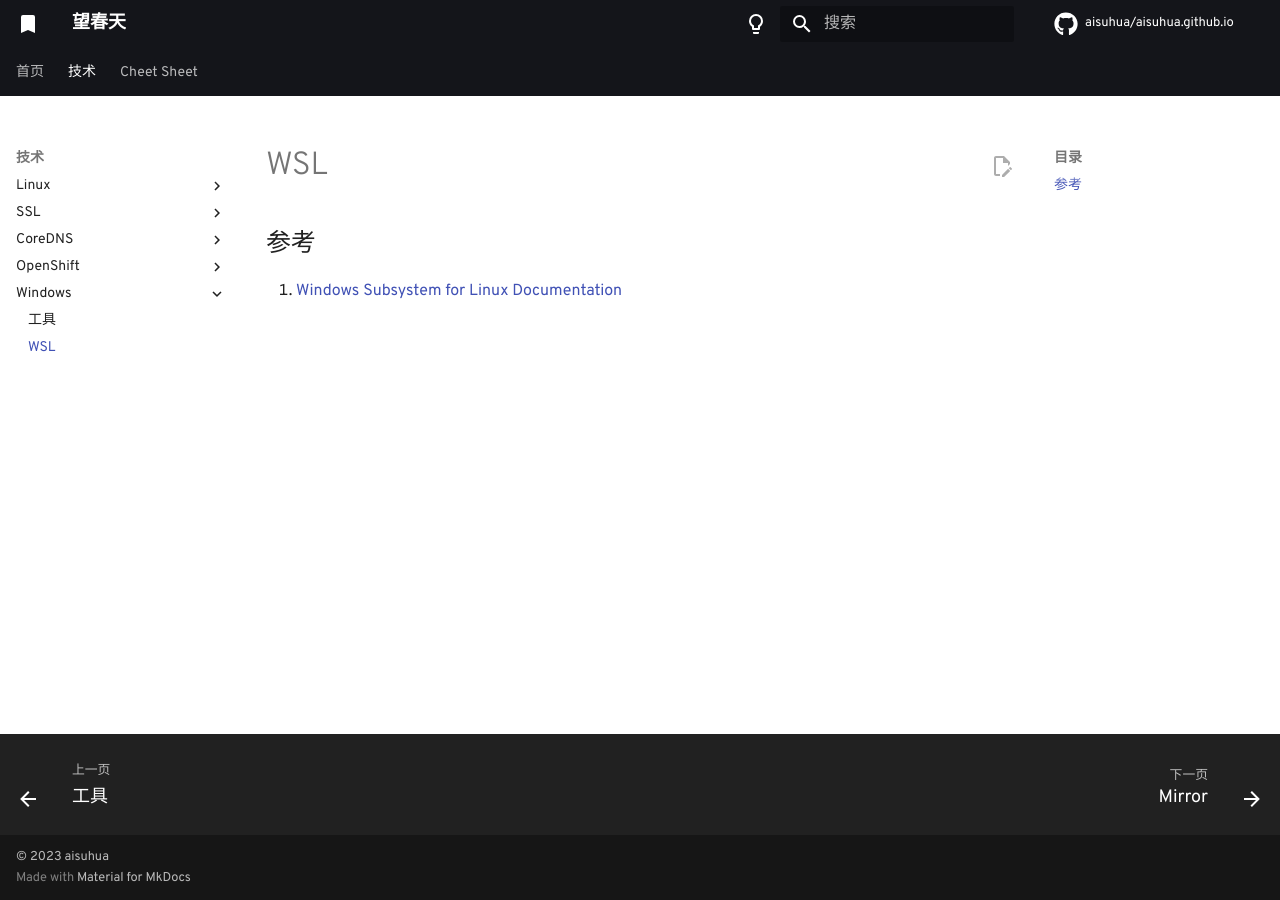
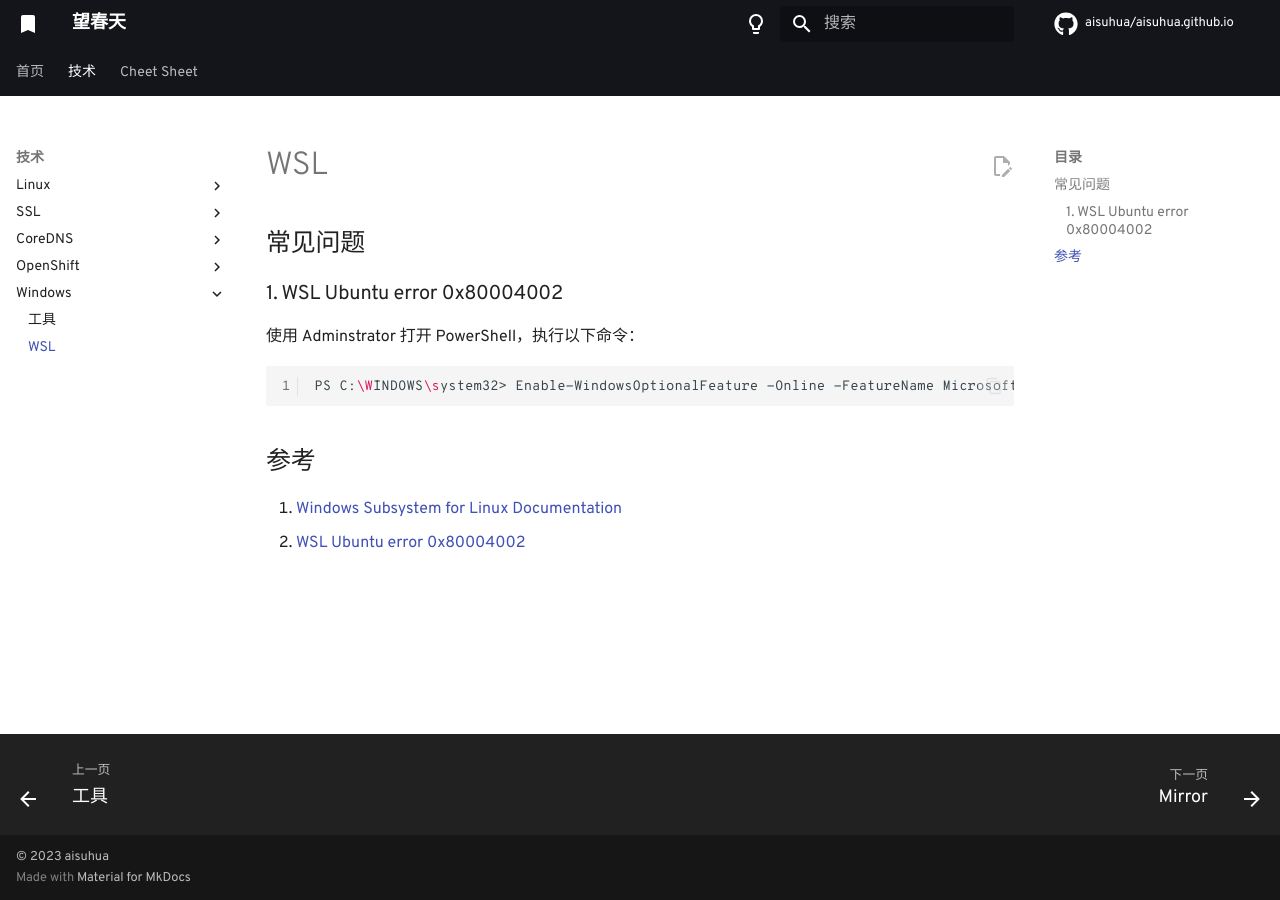
Before and after one commit to aisuhua/aisuhua.github.io, an MkDocs documentation site: the page built from docs/windows/wsl.md, in a window 1280 px wide. Built offline with MkDocs 1.6.1 and Material for MkDocs 9.7.7, drawn with Linux system fonts in a browser that asks for light colours; comment, search, counter and statistics services are not loaded.

Commit message:
Update wsl.md

````diff
--- a/docs/windows/wsl.md
+++ b/docs/windows/wsl.md
@@ -1,5 +1,16 @@
 # WSL
+
+## 常见问题
+
+### 1. WSL Ubuntu error 0x80004002
+
+使用 Adminstrator 打开 PowerShell，执行以下命令：
+
+```sh
+PS C:\WINDOWS\system32> Enable-WindowsOptionalFeature -Online -FeatureName Microsoft-Windows-Subsystem-Linux
+```
 
 ## 参考
 
 1. [Windows Subsystem for Linux Documentation](https://learn.microsoft.com/en-us/windows/wsl/)
+2. [WSL Ubuntu error 0x80004002](https://github.com/microsoft/WSL/issues/2851)
````
